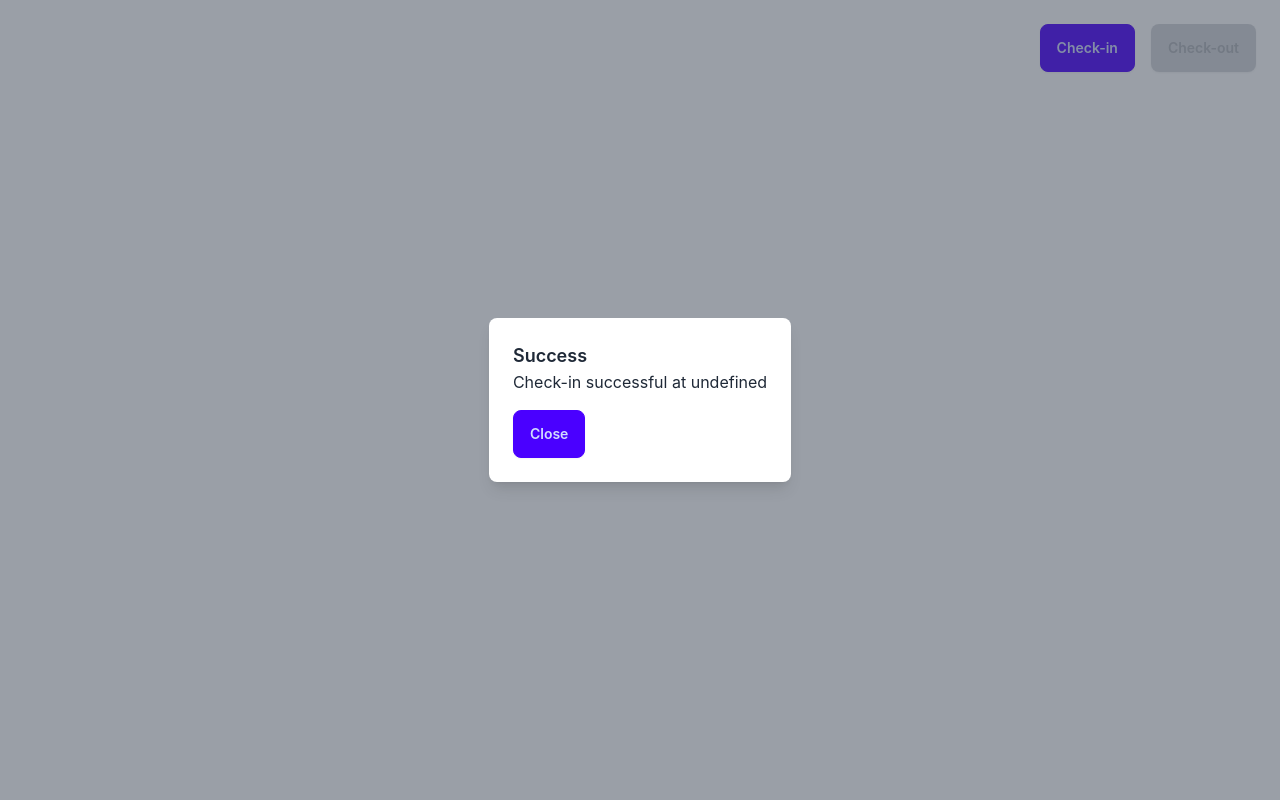
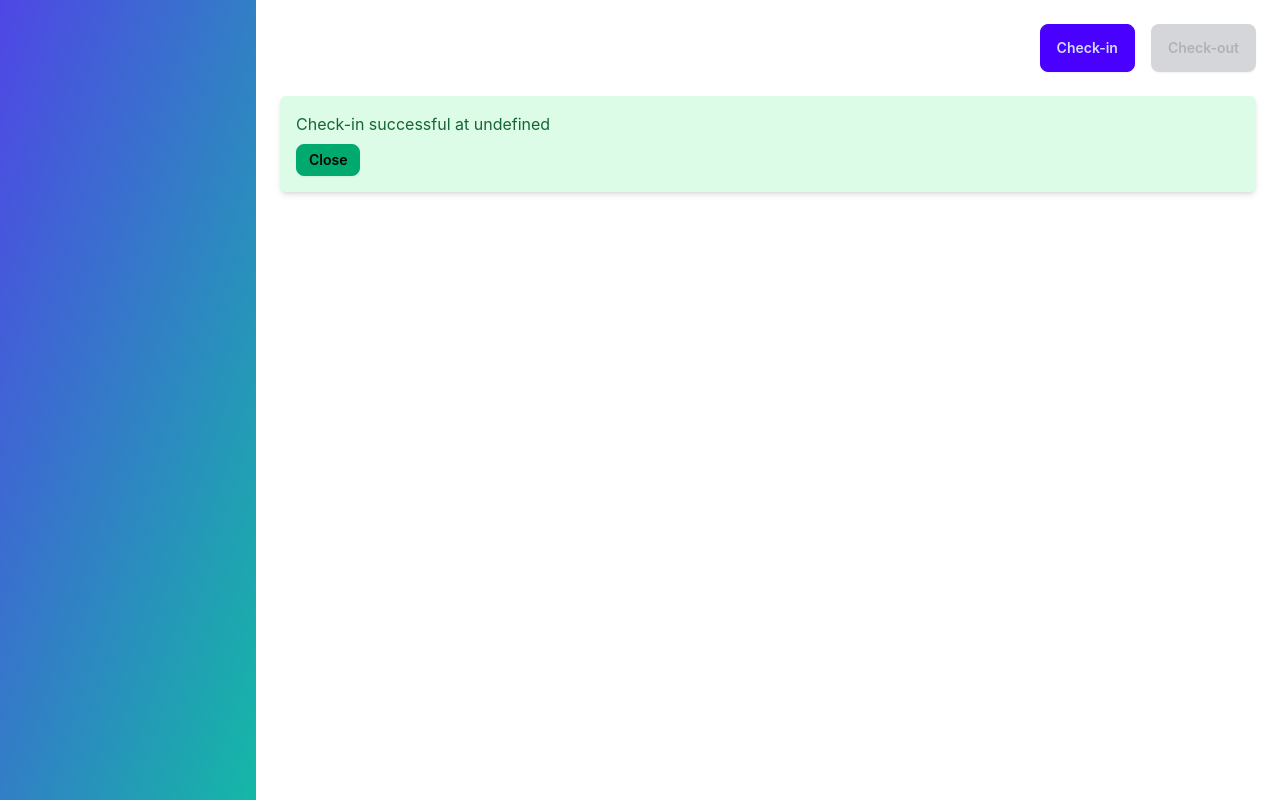
Before and after one commit to VaishnaviKulkarni111/Attendance-Tracker, a React (Create React App) app in the folder frontend/: page /attendance in a window 1280 px wide. Both pictures are taken after a click on the button "Check-in". Built offline with nearby package versions, Linux system fonts and the light colour scheme; no server answers.

Commit message:
layout fixed

```diff
--- a/frontend/src/UI/Sidebar.js
+++ b/frontend/src/UI/Sidebar.js
@@ -1,7 +1,6 @@
-// src/UI/Sidebar.js
 import React from 'react';
+import { Link } from 'react-router-dom';
 import { useSelector } from 'react-redux';
-import { Link } from 'react-router-dom';
 
 const Sidebar = () => {
   const userType = useSelector((state) => state.auth.userType);
@@ -22,7 +21,7 @@ const Sidebar = () => {
   const tabs = userType === 'manager' ? managerTabs : employeeTabs;
 
   return (
-    <div className="min-h-screen w-64 bg-gradient-to-br from-indigo-600 to-teal-500 text-white flex flex-col">
+    <div className="min-h-screen w-64 bg-gradient-to-br from-indigo-600 to-teal-500 text-white fixed">
       <h1 className="text-3xl font-bold py-6 px-6">ServiPhi Technologies</h1>
       <nav className="flex-1 px-4">
         {tabs.map((tab) => (
--- a/frontend/src/employee/Attendance.js
+++ b/frontend/src/employee/Attendance.js
@@ -1,23 +1,24 @@
-import React, { useState, useEffect } from 'react';
+import React, { useState } from 'react';
 import { useDispatch, useSelector } from 'react-redux';
-import { checkIn, checkOut } from '../store/attendanceSlice'; // Import actions
+import { checkIn, checkOut } from '../store/attendanceSlice'; // Import check-in/out actions
 
 const Attendance = () => {
   const dispatch = useDispatch();
   const { checkInStatus, checkOutStatus, checkInTime, checkOutTime } = useSelector((state) => state.attendance);
-  const [isModalOpen, setIsModalOpen] = useState(false);
-  const [modalMessage, setModalMessage] = useState('');
+
+  const [isSuccessMessageVisible, setIsSuccessMessageVisible] = useState(false);
+  const [successMessage, setSuccessMessage] = useState('');
 
   // Handle check-in action
   const handleCheckIn = () => {
     dispatch(checkIn())
       .then((response) => {
-        setModalMessage(`Check-in successful at ${response.payload.checkInTime}`);
-        setIsModalOpen(true);
+        setSuccessMessage(`Check-in successful at ${response.payload.checkInTime}`);
+        setIsSuccessMessageVisible(true);
       })
       .catch((error) => {
-        setModalMessage(error.message || 'Check-in failed');
-        setIsModalOpen(true);
+        setSuccessMessage(error.message || 'Check-in failed');
+        setIsSuccessMessageVisible(true);
       });
   };
 
@@ -25,51 +26,57 @@ const Attendance = () => {
   const handleCheckOut = () => {
     dispatch(checkOut())
       .then((response) => {
-        setModalMessage(`Check-out successful at ${response.payload.checkOutTime}`);
-        setIsModalOpen(true);
+        setSuccessMessage(`Check-out successful at ${response.payload.checkOutTime}`);
+        setIsSuccessMessageVisible(true);
       })
       .catch((error) => {
-        setModalMessage(error.message || 'Check-out failed');
-        setIsModalOpen(true);
+        setSuccessMessage(error.message || 'Check-out failed');
+        setIsSuccessMessageVisible(true);
       });
   };
 
   return (
-    <div className="flex flex-col items-center justify-start p-6">
+    <div className="flex h-screen">
+      {/* Left Sidebar Placeholder */}
+      <div className="w-64 bg-gradient-to-br from-indigo-600 to-teal-500 text-white">
+        {/* Sidebar content here */}
+      </div>
 
-      {/* Buttons will be on the right side of the page */}
-      <div className="flex justify-end w-full space-x-4">
+      {/* Right Content Area */}
+      <div className="flex-grow p-6">
+        <div className="flex justify-end space-x-4">
+          {/* Check-in Button */}
           <button
-          className="btn btn-primary"
             onClick={handleCheckIn}
             disabled={checkInStatus === 'completed'}
+            className="btn btn-primary"
           >
             Check-in
           </button>
+
+          {/* Check-out Button */}
           <button
-          className="btn btn-secondary"
             onClick={handleCheckOut}
             disabled={checkOutStatus === 'completed' || checkInStatus !== 'completed'}
+            className="btn btn-secondary"
           >
             Check-out
           </button>
         </div>
 
-      {/* Modal for Success Message */}
-      {isModalOpen && (
-        <div className="fixed inset-0 bg-opacity-50 bg-gray-700 flex items-center justify-center">
-          <div className="bg-white p-6 rounded-lg shadow-lg">
-            <h3 className="text-lg font-semibold">Success</h3>
-            <p>{modalMessage}</p>
+        {/* Success Message */}
+        {isSuccessMessageVisible && (
+          <div className="mt-6 bg-green-100 text-green-800 p-4 rounded-md shadow-md">
+            <p>{successMessage}</p>
             <button
-              onClick={() => setIsModalOpen(false)}
-              className="btn btn-primary mt-4"
+              onClick={() => setIsSuccessMessageVisible(false)}
+              className="btn btn-sm btn-success mt-2"
             >
               Close
             </button>
           </div>
+        )}
       </div>
-      )}
     </div>
   );
 };
```
Lines whose indentation alone changed are shown as unchanged.
